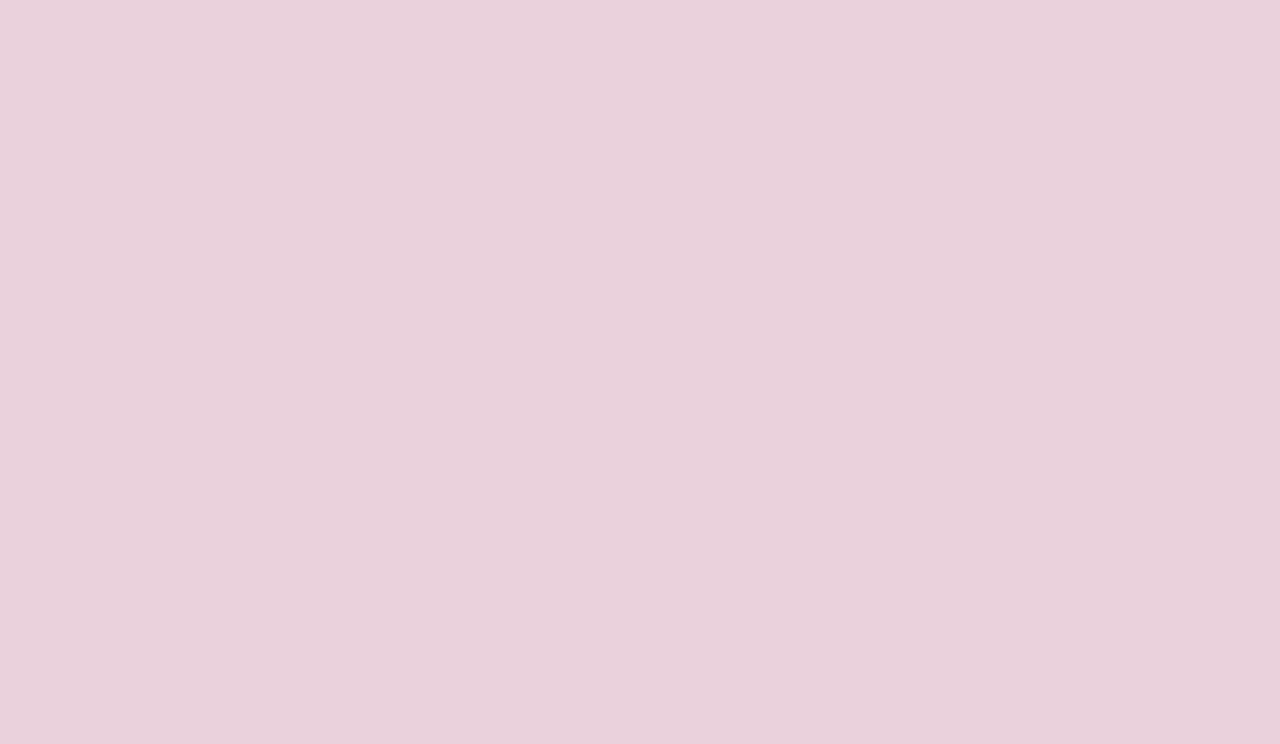
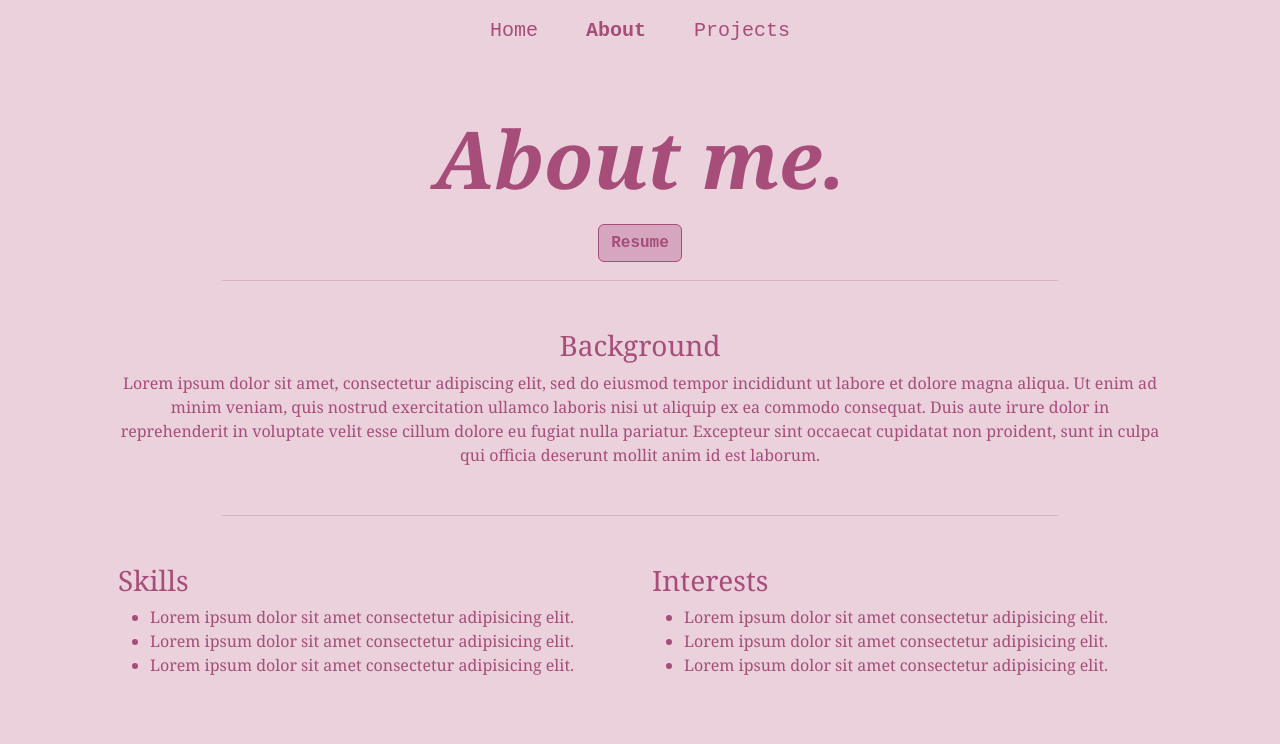
Before and after one commit to joshailu/midterm, a plain HTML site: page about.html in a window 1280 px wide. Drawn offline with nearby package versions, Linux system fonts and the light colour scheme.

Commit message:
about finished, projects began

```diff
--- a/about.html
+++ b/about.html
@@ -3,12 +3,97 @@
 <head>
     <meta charset="UTF-8">
     <meta name="viewport" content="width=device-width, initial-scale=1">
-    <title>Home - Portfolio</title>
+    <title>About - Portfolio</title>
     <link href="https://cdn.jsdelivr.net/npm/bootstrap@5.3.2/dist/css/bootstrap.min.css" rel="stylesheet" integrity="sha384-T3c6CoIi6uLrA9TneNEoa7RxnatzjcDSCmG1MXxSR1GAsXEV/Dwwykc2MPK8M2HN" crossorigin="anonymous">
     <link rel="stylesheet" href="css/style.css">
     <link rel="stylesheet" href="https://cdn.jsdelivr.net/npm/bootstrap-icons@1.11.1/font/bootstrap-icons.css">
 </head>
 <body>
 
+    <!-- navbar -->
+    <!--Everything except nav bar goes in section
+      expanded navbar: toggle button showed for smaller screens, becomes actual nav bar in medium+ screens
+      navbar-light: gives navbar a color theme and makes button visible
+      bg-warning: changes background
+      fixed-bottom: fixes the navbar at the bottom even when scrolling-->
+    <nav class="navbar navbar-expand-md navbar-dark bg-lime">
+    <!--Makes the nav bar take 100% width until reaching XXL screens, then it is fit in a container-->
+        <div class="container-xxl">
+
+            <!--toggle button for mobile navigation: it removes the links with a hamburger icon
+            data-bs-target: tells which collapsable section we wanna target
+            aria-controls/expanded: helpful for screenreaders that don't understand javascript such as toggling
+            aria-label: labels the toggle button-->
+
+            <button class="navbar-toggler" type="button" data-bs-toggle="collapse" data-bs-target="#main-nav" aria-controls="main-nav" aria-expanded="false" aria-label="Toggle navigation">
+                <span class="navbar-toggler-icon"></span>
+            </button>
+
+            <!-- navbar links girl idk
+            main-nav: the id used in the button data-bs-target-->
+            <div class="collapse navbar-collapse justify-content-center align-center" id="main-nav">
+                <!--nav, nav-item/link used for styling-->
+                <ul class="lead navbar-nav">
+                    <li class="nav-item mx-3">
+                        <a class="nav-link" href="index.html">Home</a>
+                    </li>
+                    <li class="nav-item mx-3">
+                        <a style="font-weight: 900;" class="nav-link" href="about.html">About</a>
+                    </li>
+                    <li class="nav-item mx-3">
+                        <a class="nav-link" href="projects.html">Projects</a>
+                    </li>
+                </ul>
+            </div>
+
+        </div>
+    </nav>
+
+    <div id="about" >
+        <!--Page is 100% width until it reaches larger screens. Then it creates a container.-->
+        <div class="container-lg p-5 text-center" style="min-width:210px;">
+
+            <h1 class="display-1">About me.</h1>
+
+            <button class="btn fw-bold">
+                <a href="assets/plain_resume.pdf">Resume</a>
+            </button>
+            <hr class="mt-2">
+
+            <h3 class="mt-5">Background</h3>
+
+            <p class="mt-2">Lorem ipsum dolor sit amet, consectetur adipiscing elit, sed do eiusmod tempor incididunt ut labore et dolore magna aliqua. Ut enim ad minim veniam, quis nostrud exercitation ullamco laboris nisi ut aliquip ex ea commodo consequat. Duis aute irure dolor in reprehenderit in voluptate velit esse cillum dolore eu fugiat nulla pariatur. Excepteur sint occaecat cupidatat non proident, sunt in culpa qui officia deserunt mollit anim id est laborum.</p>
+
+            <hr class="mt-5">
+
+            <div class="row justify-content-center mt-5 ms-3-md">
+
+                <div class="col-md-6 text-md-start">
+                    <h3>Skills</h3>
+                    <ul>
+                        <li>Lorem ipsum dolor sit amet consectetur adipisicing elit.</li>
+                        <li>Lorem ipsum dolor sit amet consectetur adipisicing elit.</li>
+                        <li>Lorem ipsum dolor sit amet consectetur adipisicing elit.</li>
+                    </ul>
+                </div>
+
+                <div class="col-md-6 text-md-start">
+                    <h3>Interests</h3>
+                    <ul>
+                        <li>Lorem ipsum dolor sit amet consectetur adipisicing elit.</li>
+                        <li>Lorem ipsum dolor sit amet consectetur adipisicing elit.</li>
+                        <li>Lorem ipsum dolor sit amet consectetur adipisicing elit.</li>
+                    </ul>
+                </div>
+
+
+
+            </div>
+
+        </div>
+
+    </div>
+
+    <script src="https://cdn.jsdelivr.net/npm/bootstrap@5.3.2/dist/js/bootstrap.bundle.min.js" integrity="sha384-C6RzsynM9kWDrMNeT87bh95OGNyZPhcTNXj1NW7RuBCsyN/o0jlpcV8Qyq46cDfL" crossorigin="anonymous"></script>
 </body>
 </html>
--- a/css/style.css
+++ b/css/style.css
@@ -3,6 +3,38 @@ body {
     background-color: rgb(234, 209, 220);
 }
 
-.navbar-text, .navbar-brand, .nav-link {
+.navbar-text, .nav-link {
     color: rgb(166, 77, 121);
 }
+
+#about {
+    color: rgb(166, 77, 121);
+    font-family: Georgia, 'Times New Roman', Times, serif;
+}
+
+#about h1 {
+    font-style: italic;
+    font-weight: bold;
+}
+
+#about .btn {
+    border-color: rgb(166, 77, 121);
+    margin: 10px;
+    font-family: 'Courier New', Courier, monospace;
+    background-color: rgb(213, 166, 189);
+}
+
+#about .btn a {
+    text-decoration: none;
+    color: rgb(166, 77, 121);
+}
+
+#about .btn a:hover {
+    text-decoration: none;
+    color: white;
+}
+
+hr {
+    width: 80%;
+    margin:auto;
+}
```
Also changed, not shown: projects.html (+82 -0 lines), 1 other file.
